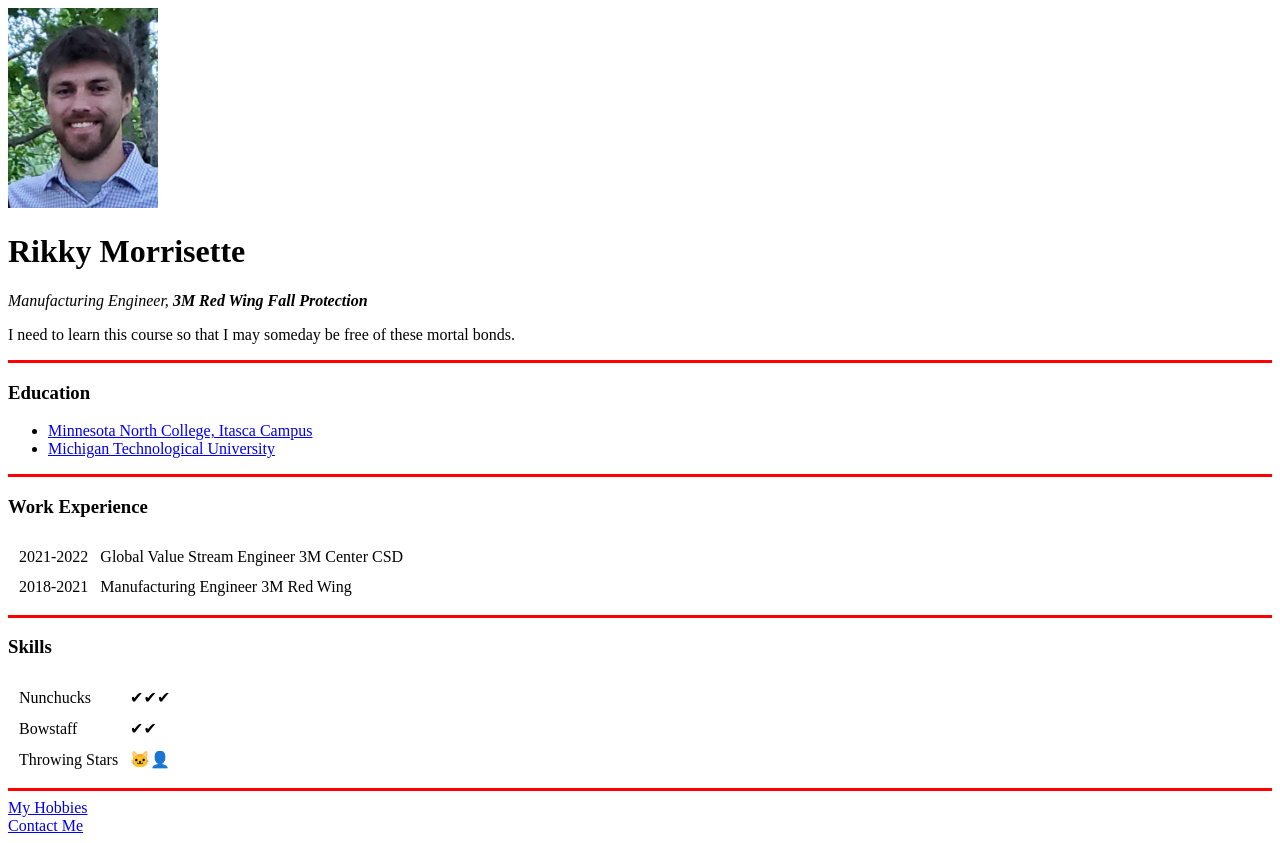
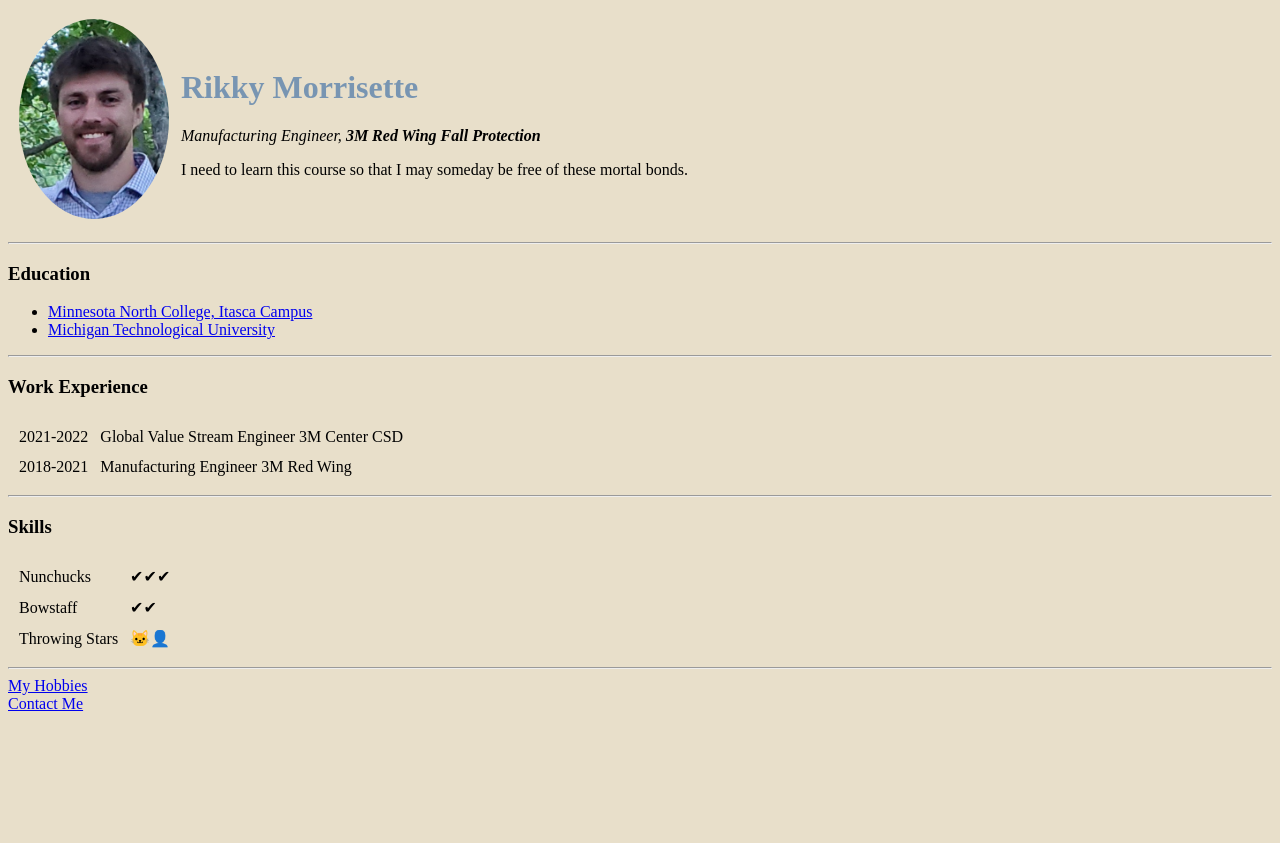
Before and after one commit to RikkyMorrisette/HomePage, a plain HTML site: page index.html in a window 1280 px wide. After the commit the page ends 800 px from the top, so only its background shows below. Drawn offline with Linux system fonts and the light colour scheme; files that its build step writes are made by us from their sources.

Commit message:
Add files via upload
Added CSS and update index.html.

```diff
--- /dev/null
+++ b/Styles.css
@@ -0,0 +1,15 @@
+hr {
+    color: #7895B2;
+    size: 10px;
+    border: top;
+
+}
+body {
+    background-color: #E8DFCA;
+}
+h1 {
+    color: #7895B2;
+}
+img {
+    border-radius: 100%;
+}
--- a/index.html
+++ b/index.html
@@ -4,20 +4,25 @@
 <head>
   <meta charset="utf-8">
   <title>Rikky Morrisette Site</title>
+  <link rel="stylesheet" href="styles/Styles.css">
 </head>
 
 <body>
-  <img src="Pic.jpg" height="200" width="150" alt="Rikky Morrisette">
-  <h1> Rikky Morrisette </h1>
-  <p><em>Manufacturing Engineer, <strong>3M Red Wing Fall Protection</strong></em></p>
-  <p>I need to learn this course so that I may someday be free of these mortal bonds.</p>
-  <hr size=3 color=red>
+  <table cellspacing="10">
+<tr>
+  <td><img src="Pic.jpg" height="200" width="150" alt="Rikky Morrisette"></td>
+  <td><h1> Rikky Morrisette </h1>
+    <p><em>Manufacturing Engineer, <strong>3M Red Wing Fall Protection</strong></em></p>
+    <p>I need to learn this course so that I may someday be free of these mortal bonds.</p></td>
+</tr>
+  </table>
+  <hr>
   <h3>Education</h3>
   <ul>
     <li><a href="https://minnesotanorth.edu/">Minnesota North College, Itasca Campus</a></li>
     <li> <a href="https://www.mtu.edu/">Michigan Technological University</a></li>
   </ul>
-  <hr size=3 color=red>
+  <hr>
   <h3>Work Experience</h3>
   <table cellspacing="10">
 
@@ -30,7 +35,7 @@
       <td>Manufacturing Engineer 3M Red Wing</td>
     </tr>
   </table>
-  <hr size=3 color=red>
+  <hr>
   <h3>Skills</h3>
   <table cellspacing="10">
     <tr>
@@ -46,7 +51,7 @@
       <td>🐱‍👤</td>
     </tr>
   </table>
-  <hr size=3 color=red>
+  <hr>
   <a href="Hobbies.html">My Hobbies</a>
   <br>
   <a href="Contact.html">Contact Me</a>
```
